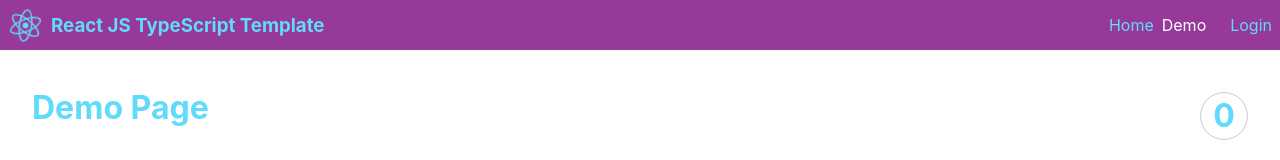
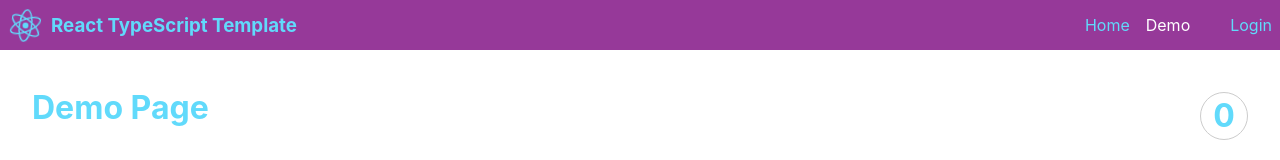
Before and after one commit to jaosimt/ts-app-template, a React (Create React App) app: page /demo in a window 1280 px wide. Shown: the top 160 px of the page. Built offline with nearby package versions, Linux system fonts and the light colour scheme.

Commit message:
* cleanups

```diff
--- a/package.json
+++ b/package.json
@@ -1,5 +1,5 @@
 {
-  "name": "ts-app-template",
+  "name": "react-ts-template",
   "version": "0.1.0",
   "private": true,
   "dependencies": {
--- a/public/index.html
+++ b/public/index.html
@@ -24,11 +24,11 @@
       work correctly both with client-side routing and a non-root public URL.
       Learn how to configure a non-root public URL by running `npm run build`.
     -->
-    <title>React JS TypeScript Template</title>
+    <title>React TypeScript Template</title>
   </head>
   <body>
     <noscript>You need to enable JavaScript to run this app.</noscript>
-    <div id="ts-app-template"></div>
+    <div id="react-ts-template"></div>
     <canvas id="app-canvas" style="position: absolute; z-index: -777; visibility: hidden; bottom: 0; right: 0"></canvas>
   </body>
 </html>
--- a/src/App.scss
+++ b/src/App.scss
@@ -1,7 +1,7 @@
 @import 'styles/animations';
 @import 'styles/tags';
 
-#ts-app-template {
+#react-ts-template {
   display        : flex;
   flex-direction : column;
 
--- a/src/App.tsx
+++ b/src/App.tsx
@@ -44,7 +44,7 @@ const App = () => {
         <header>
             <div className={'display-flex gap-0p5 align-items-center'}>
                 <ReactIcon size={35} className={'spin font-weight-bold'} icon={IoLogoReact}/>
-                <h3 className={'m-0'}>React JS TypeScript Template</h3>
+                <h3 className={'m-0'}>React TypeScript Template</h3>
             </div>
             <NavigationMain/>
         </header>
--- a/src/index.tsx
+++ b/src/index.tsx
@@ -6,7 +6,7 @@ import App from './App';
 import reportWebVitals from './reportWebVitals';
 
 const root = ReactDOM.createRoot(
-    document.getElementById('ts-app-template') as HTMLElement
+    document.getElementById('react-ts-template') as HTMLElement
 );
 
 root.render(
--- a/src/navs/index.scss
+++ b/src/navs/index.scss
@@ -1,7 +1,7 @@
 nav[data-component] {
   display     : flex;
   align-items : center;
-  gap         : 0.5rem;
+  gap         : 1rem;
 
   a {
     color           : inherit;
--- a/src/navs/index.tsx
+++ b/src/navs/index.tsx
@@ -6,7 +6,7 @@ export const NavigationMain = () => {
     return <nav data-component={'main-nav'}>
         <NavLink to={'/'} className={({isActive}) => classNames(isActive && 'active', 'transition-200')}>Home</NavLink>
         <NavLink to={'/demo'} className={({isActive}) => classNames(isActive && 'active', 'transition-200')}>Demo</NavLink>
-        <NavLink to={'/login'} className={({isActive}) => classNames(isActive && 'active', 'transition-200', 'ml-1')} >Login</NavLink>
+        <NavLink to={'/login'} className={({isActive}) => classNames(isActive && 'active', 'transition-200', 'ml-1p5')} >Login</NavLink>
     </nav>;
 };
 
--- a/src/styles/common.scss
+++ b/src/styles/common.scss
@@ -87,6 +87,7 @@
 .ml-0 { margin-left : 0; }
 .ml-0p5 { margin-left : 0.5rem; }
 .ml-1 { margin-left : 1rem; }
+.ml-1p5 { margin-left : 1.5rem; }
 .ml-2 { margin-left : 2rem; }
 .ml-3 { margin-left : 3rem; }
 /************************************************* MARGIN- */
```
